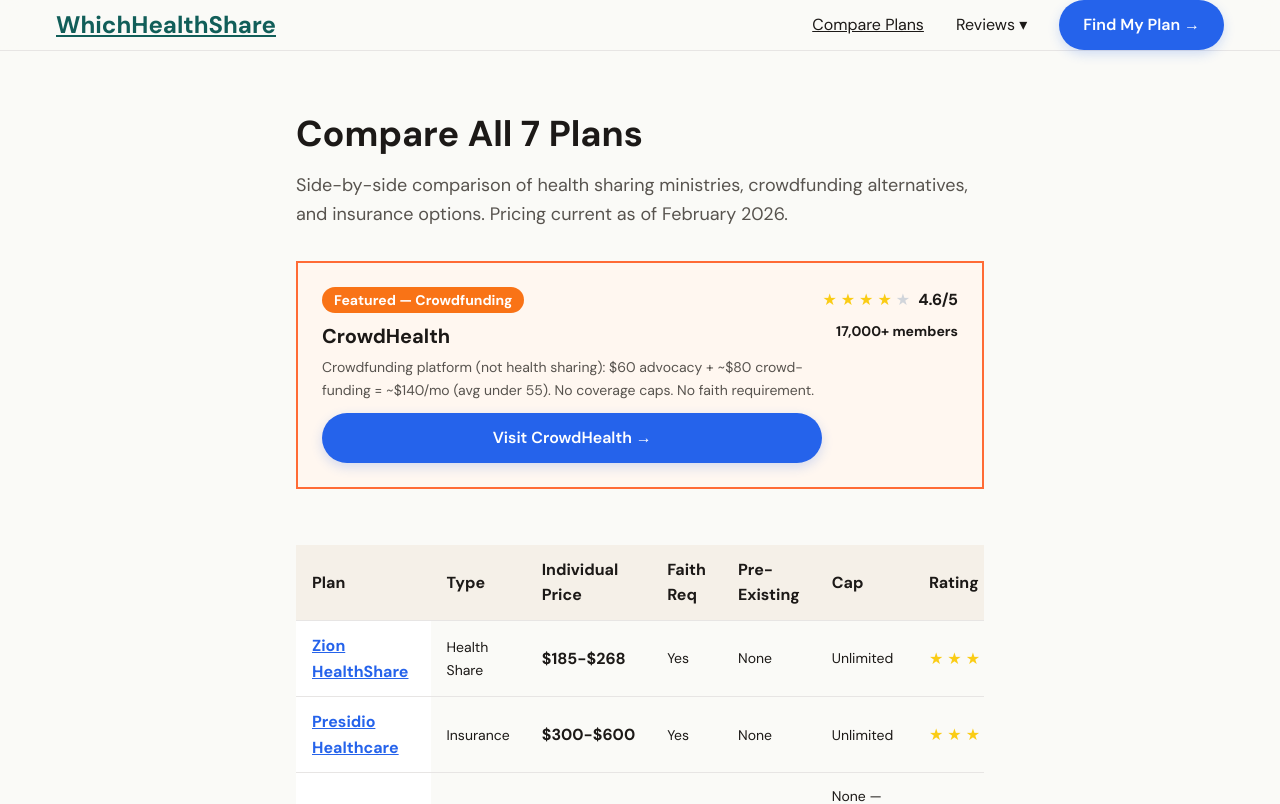
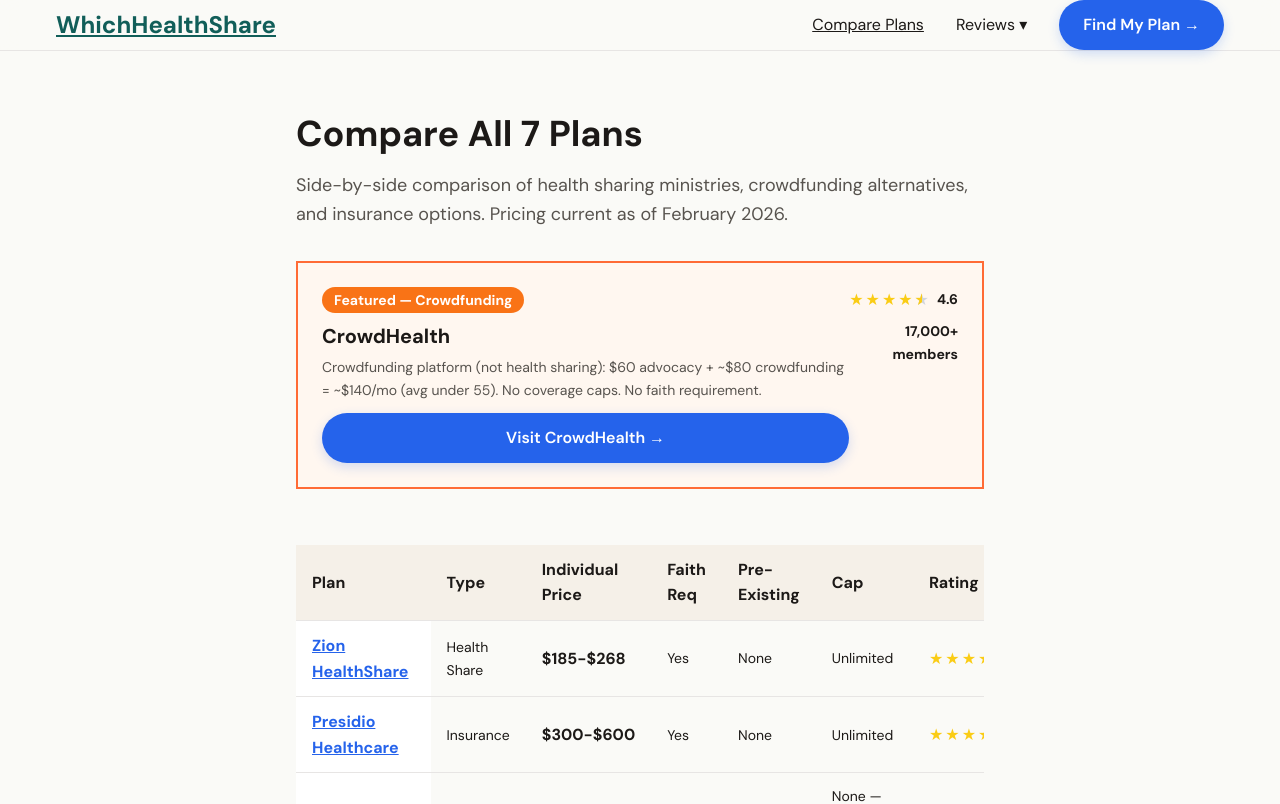
Before and after one commit to toddp1985/whichhealthshare, a Next.js app: page /compare in a window 1280 px wide. Shown: the top 804 px of the page. Built offline with nearby package versions, Linux system fonts and the light colour scheme.

Commit message:
Fix StarRating: add half-star support to show real ratings (4.8, 4.7, 4.5, 4.3, etc.)

```diff
--- a/src/components/common/StarRating.tsx
+++ b/src/components/common/StarRating.tsx
@@ -1,21 +1,49 @@
 interface StarRatingProps {
   rating: number
   maxRating?: number
+  showLabel?: boolean
 }
 
-export default function StarRating({ rating, maxRating = 5 }: StarRatingProps) {
-  const stars = Array.from({ length: maxRating }, (_, i) => i < Math.floor(rating))
+export default function StarRating({ rating, maxRating = 5, showLabel = true }: StarRatingProps) {
+  // Generate stars array: full (1), half (0.5), or empty (0)
+  const stars = Array.from({ length: maxRating }, (_, i) => {
+    const starPosition = i + 1
+    if (starPosition <= Math.floor(rating)) {
+      return 1 // full star
+    } else if (starPosition - 0.5 <= rating) {
+      return 0.5 // half star
+    } else {
+      return 0 // empty star
+    }
+  })
 
   return (
     <div className="flex items-center gap-2">
-      <div className="flex gap-1">
-        {stars.map((filled, i) => (
-          <span key={i} className={filled ? 'text-yellow-400' : 'text-gray-300'}>
-            ★
-          </span>
-        ))}
+      <div className="flex gap-0.5">
+        {stars.map((fill, i) => {
+          if (fill === 1) {
+            return (
+              <span key={i} className="text-yellow-400">
+                ★
+              </span>
+            )
+          } else if (fill === 0.5) {
+            return (
+              <span key={i} className="relative inline-block">
+                <span className="text-gray-300">★</span>
+                <span className="absolute top-0 left-0 text-yellow-400 overflow-hidden w-1/2">★</span>
+              </span>
+            )
+          } else {
+            return (
+              <span key={i} className="text-gray-300">
+                ★
+              </span>
+            )
+          }
+        })}
       </div>
-      <span className="font-bold text-[var(--color-text)]">{rating.toFixed(1)}/5</span>
+      {showLabel && <span className="font-bold text-[var(--color-text)] text-sm">{rating.toFixed(1)}</span>}
     </div>
   )
 }
```
